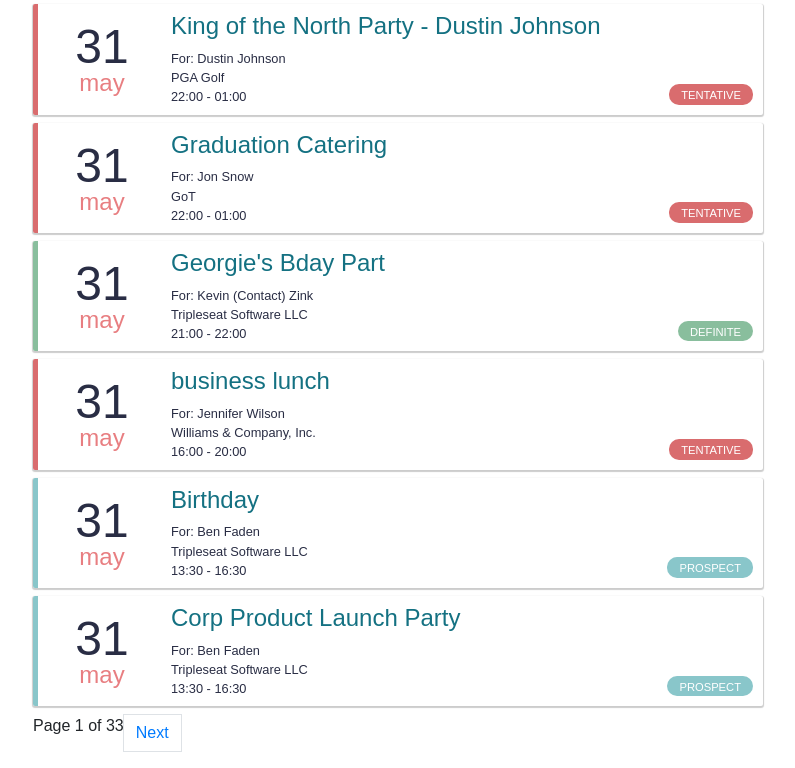
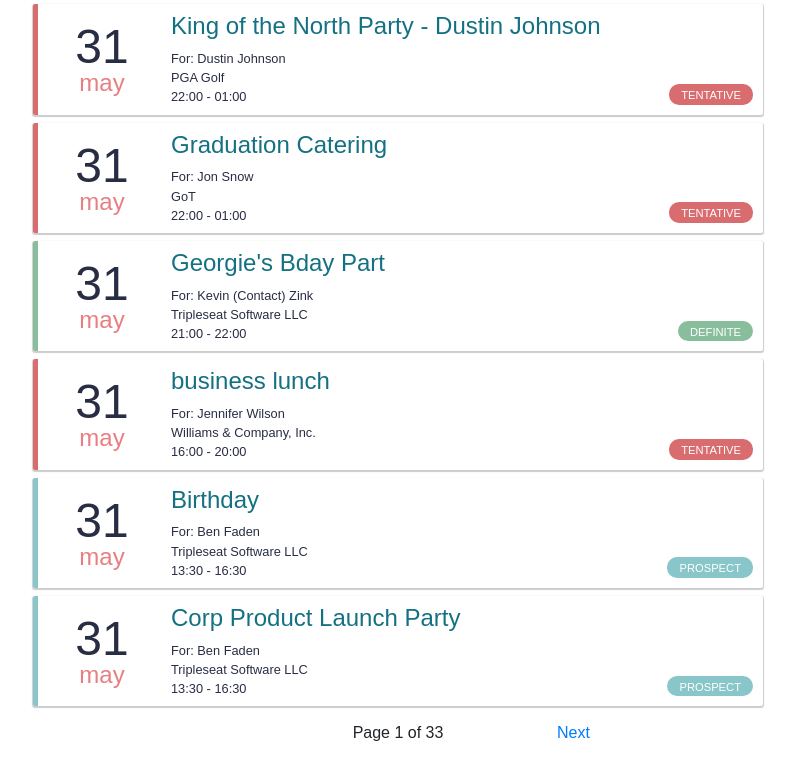
Before and after one commit to fsegu002/frontend-challenge, a React (Create React App) app: page / in a window 1280 px wide. Shown: the part 1221-1989 px from the top of the page, without its empty margins (242-1037 px from the left). Built offline with nearby package versions, Linux system fonts and the light colour scheme.

Commit message:
added pagination functionality and controls

```diff
--- a/src/App.js
+++ b/src/App.js
@@ -4,7 +4,8 @@ import Nav from './components/nav';
 import Event from './components/event';
 import Filter from './components/filter';
 import data from './events.json';
-import Pagination from './utilities/pagination';
+import PaginationService from './utilities/pagination';
+import Pagination from './components/pagination';
 
 class App extends Component {
   state = {
@@ -78,7 +79,7 @@ class App extends Component {
    */
   paginate = this.paginate.bind(this)
   paginate(arr, options) {
-    let newPage = new Pagination(arr, options)
+    let newPage = new PaginationService(arr, options)
     this.setState({
       paginate: newPage,
       events: newPage.pageResults,
@@ -99,8 +100,8 @@ class App extends Component {
   /**
    * Go to next page
    */
-  goToNext = this.goToNext.bind(this)
-  goToNext() {
+  goToNextPage = this.goToNextPage.bind(this)
+  goToNextPage() {
     this.state.paginate.goToNext()
     this.setState({ events: this.state.paginate.pageResults })
     this.scrollPageTop()
@@ -137,16 +138,8 @@ class App extends Component {
                 {allEvents}
               </ul>
 
+              <Pagination page={this.state.paginate} nextPage={this.goToNextPage} prevPage={this.goToPrevPage} />
 
-              <nav aria-label="Page navigation example">
-                <ul className="pagination">
-                  { (!this.state.paginate.prevPage) ? null : <button className="page-link" onClick={this.goToPrevPage} >Previous</button>}
-
-                  Page {this.state.paginate.currentPage} of {this.state.paginate.numberOfPages}
-
-                  { (!this.state.paginate.nextPage) ? null : <button className="page-link" onClick={this.goToNext} >Next</button>}
-                </ul>
-              </nav>
             </div>
           </div>
         </div>
--- a/src/components/filter/index.js
+++ b/src/components/filter/index.js
@@ -1,7 +1,7 @@
 import React from 'react'
 import './style.css'
 
-function Filter({callFilter, resetFilter, numberOfResults, limit}) {
+function Filter({callFilter, resetFilter, numberOfResults}) {
     let typingTimer;
 
     let handleChange = (e) => {
@@ -30,7 +30,7 @@ function Filter({callFilter, resetFilter, numberOfResults, limit}) {
                     <div onClick={resetFilter}>&times;</div>
                 </button>
             </div>
-            <div className="resultsCounter">{limit} of {numberOfResults} results</div>
+            <div className="resultsCounter">{numberOfResults} results</div>
         </div>
     )
 }
--- /dev/null
+++ b/src/components/pagination/index.js
@@ -0,0 +1,30 @@
+import React from 'react'
+import './styles.css'
+
+function Pagination({page, nextPage, prevPage}) {
+    let goToNext = () => {
+        nextPage()
+    }
+    let goToPrev = () => {
+        prevPage()
+    }
+    return (
+        <nav id="paginationNav" >
+            <ul className="pagination">
+                <div className="prevButton">
+                    { (!page.prevPage) ? <span></span> : <button className="btn btn-link" onClick={goToPrev} >Previous</button>}
+                </div>
+
+                <div className="pageCounter">
+                    Page {page.currentPage} of {page.numberOfPages}
+                </div>
+
+                <div className="nextButton">
+                    { (!page.nextPage) ? <span></span> : <button className="btn btn-link" onClick={goToNext} >Next</button>}
+                </div>
+            </ul>
+        </nav>
+    )
+}
+
+export default Pagination
--- /dev/null
+++ b/src/components/pagination/styles.css
@@ -0,0 +1,18 @@
+#paginationNav ul.pagination{
+    display: grid;
+    grid-template-columns: 30% 40% 30%;
+}
+
+#paginationNav ul .prevButton{
+    display: flex;
+    justify-content: flex-end;
+}
+#paginationNav ul .nextButton{
+    display: flex;
+    justify-content: flex-start;
+}
+#paginationNav ul .pageCounter{
+    display: flex;
+    justify-content: center;
+    align-items: center;
+}
--- a/src/utilities/pagination/index.js
+++ b/src/utilities/pagination/index.js
@@ -1,4 +1,4 @@
-export default function Pagination(objectArr, options) {
+export default function PaginationService(objectArr, options) {
     this.objectArr = objectArr
     this.limit = options.limit || 10;
     this.numberOfPages = Math.ceil(objectArr.length / this.limit);
@@ -14,21 +14,21 @@ export default function Pagination(objectArr, options) {
 
 }
 
-Pagination.prototype.calculatePages = function() {
+PaginationService.prototype.calculatePages = function() {
         this.prevPage = (this.currentPage > 1) ? this.currentPage - 1 : null;
         this.nextPage = (this.currentPage < this.numberOfPages) ? this.currentPage + 1 : null;
-        let resultOffset = Pagination.calculateOffset(this.offset, this.limit)
+        let resultOffset = PaginationService.calculateOffset(this.offset, this.limit)
         this.pageResults = this.objectArr.slice(resultOffset, resultOffset + this.limit)
 }
 
-Pagination.prototype.goToNext = function() {
+PaginationService.prototype.goToNext = function() {
     if(this.currentPage !== this.numberOfPages) {
         this.currentPage++
         this.offset++
         this.calculatePages()
     }
 }
-Pagination.prototype.goToPrev = function() {
+PaginationService.prototype.goToPrev = function() {
     if(this.currentPage !== 1) {
         this.currentPage--
         this.offset--
@@ -36,6 +36,6 @@ Pagination.prototype.goToPrev = function() {
     }
 }
 
-Pagination.calculateOffset = (offset, limit) => {
+PaginationService.calculateOffset = (offset, limit) => {
     return (offset * limit) - (limit - 1)
 }
```
Also changed, not shown: 1 other file (tests, documents, lock files or other folders).
